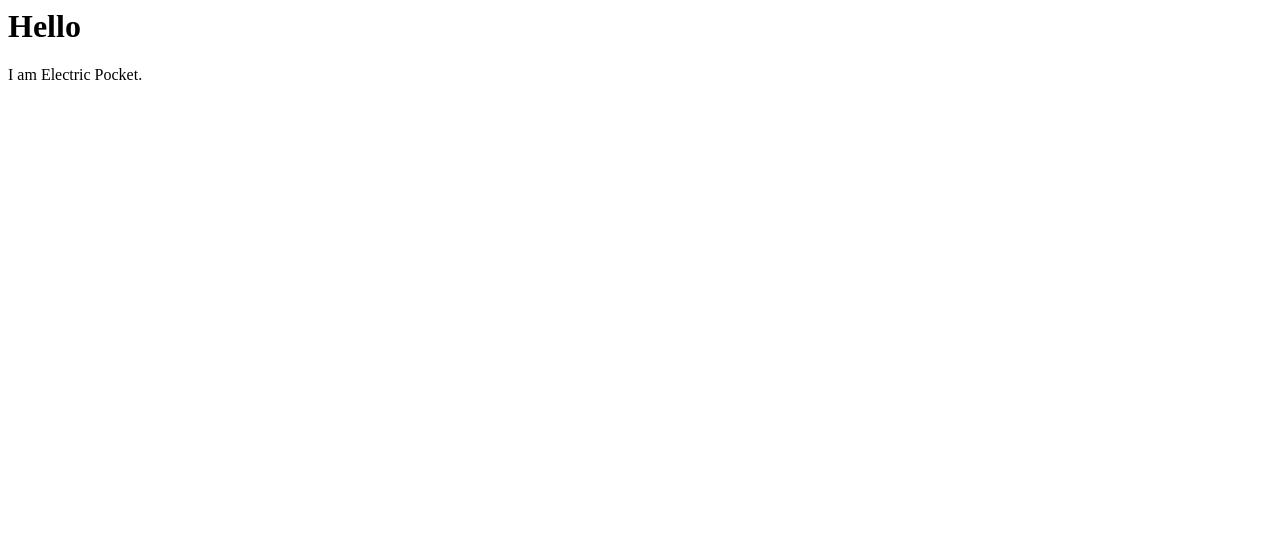
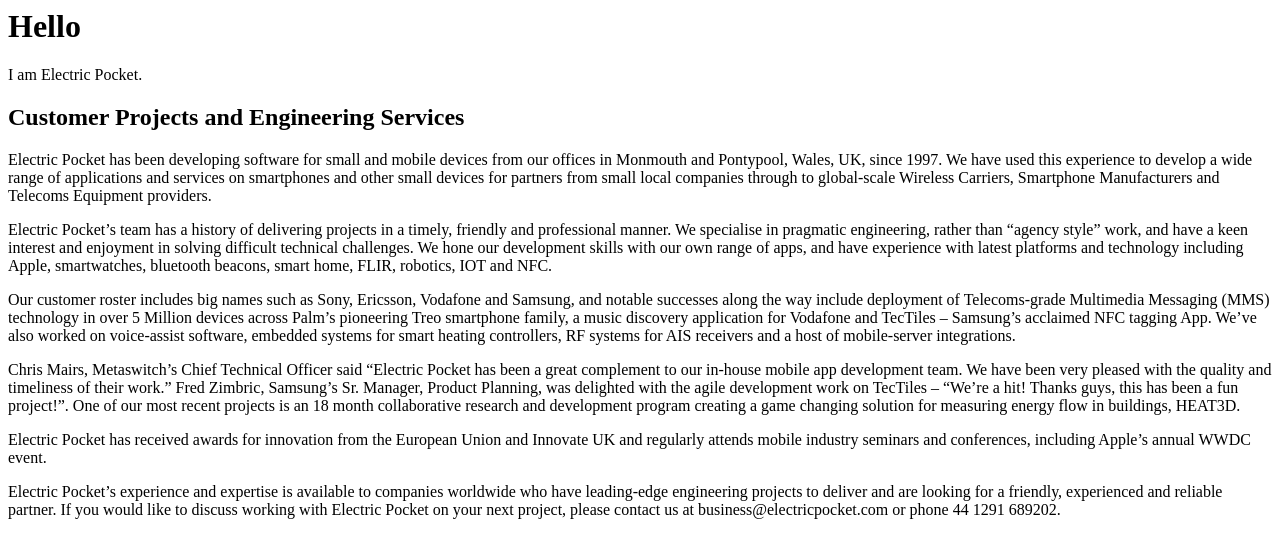
Before and after one commit to epocket/epocket.github.io, a plain HTML site: page index.html in a window 1280 px wide. Drawn offline with Linux system fonts and the light colour scheme.

Commit message:
Update index.html

```diff
--- a/index.html
+++ b/index.html
@@ -1,2 +1,15 @@
 <H1>Hello</H1>
 I am Electric Pocket.
+
+<h2>Customer Projects and Engineering Services</h2>
+Electric Pocket has been developing software for small and mobile devices from our offices in Monmouth and Pontypool, Wales, UK, since 1997. We have used this experience to develop a wide range of applications and services on smartphones and other small devices for partners from small local companies through to global-scale Wireless Carriers, Smartphone Manufacturers and Telecoms Equipment providers.
+<p>
+Electric Pocket’s team has a history of delivering projects in a timely, friendly and professional manner. We specialise in pragmatic engineering, rather than “agency style” work, and have a keen interest and enjoyment in solving difficult technical challenges. We hone our development skills with our own range of apps, and have experience with latest platforms and technology including Apple, smartwatches, bluetooth beacons, smart home, FLIR, robotics, IOT and NFC.
+<p>
+Our customer roster includes big names such as Sony, Ericsson, Vodafone and Samsung, and notable successes along the way include deployment of Telecoms-grade Multimedia Messaging (MMS) technology in over 5 Million devices across Palm’s pioneering Treo smartphone family, a music discovery application for Vodafone and TecTiles – Samsung’s acclaimed NFC tagging App. We’ve also worked on voice-assist software, embedded systems for smart heating controllers, RF systems for AIS receivers and a host of mobile-server integrations.
+<p>
+Chris Mairs, Metaswitch’s Chief Technical Officer said “Electric Pocket has been a great complement to our in-house mobile app development team. We have been very pleased with the quality and timeliness of their work.” Fred Zimbric, Samsung’s Sr. Manager, Product Planning, was delighted with the agile development work on TecTiles – “We’re a hit! Thanks guys, this has been a fun project!”. One of our most recent projects is an 18 month collaborative research and development program creating a game changing solution for measuring energy flow in buildings, HEAT3D.
+<p>
+Electric Pocket has received awards for innovation from the European Union and Innovate UK and regularly attends mobile industry seminars and conferences, including Apple’s annual WWDC event.
+<p>
+Electric Pocket’s experience and expertise is available to companies worldwide who have leading-edge engineering projects to deliver and are looking for a friendly, experienced and reliable partner. If you would like to discuss working with Electric Pocket on your next project, please contact us at business@electricpocket.com or phone 44 1291 689202.
```
